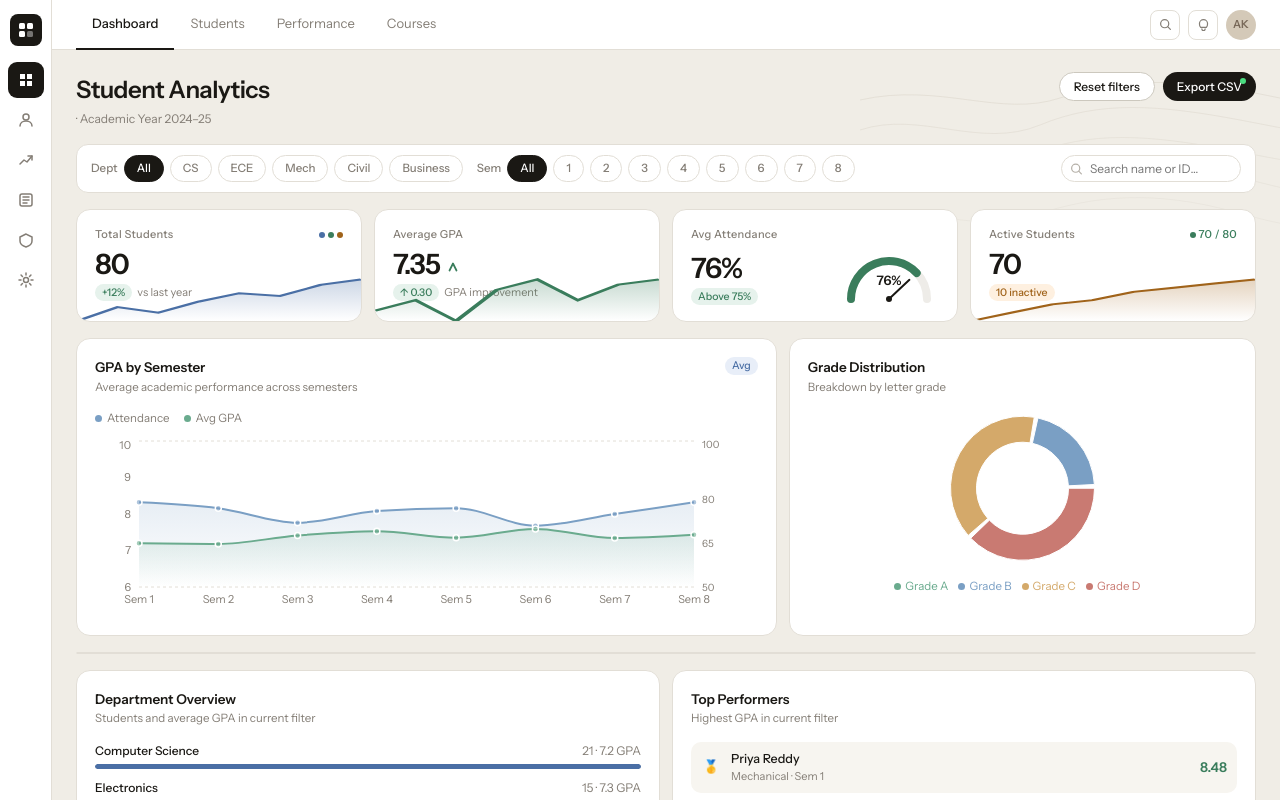
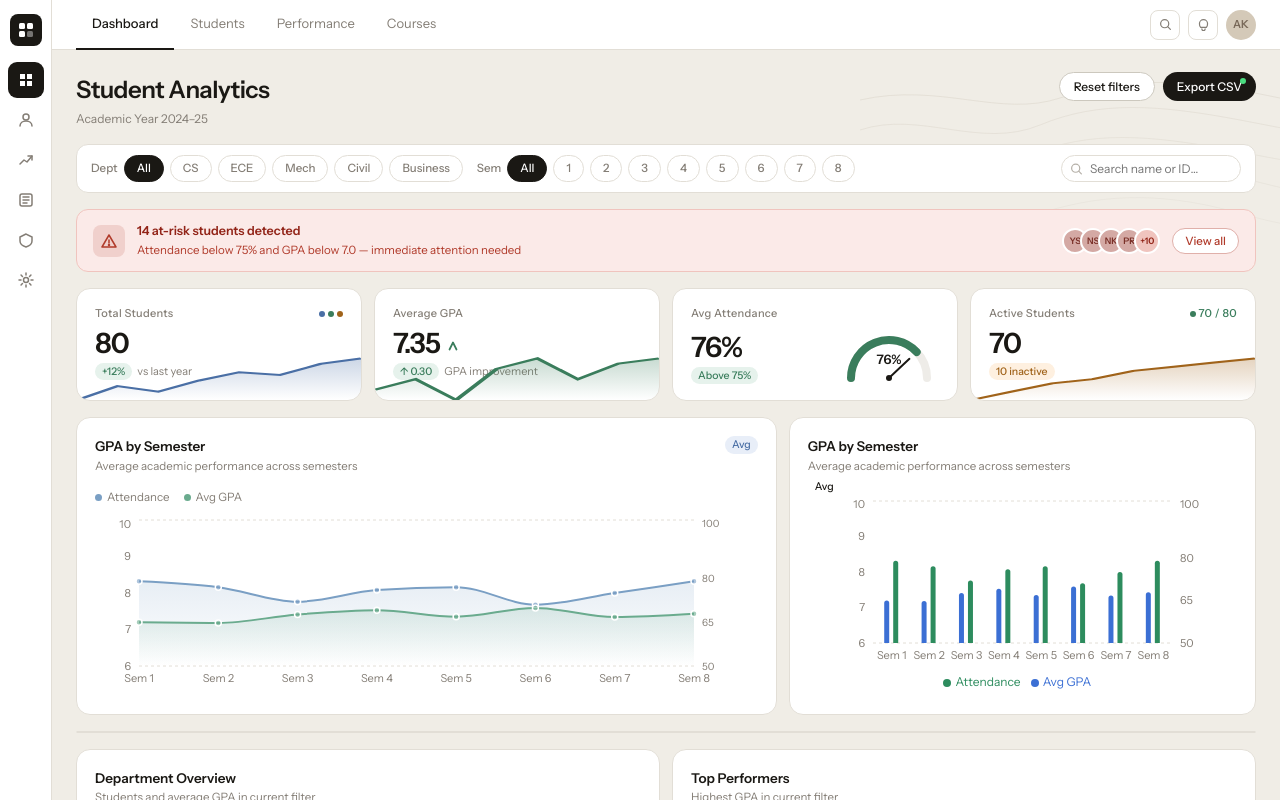
Before and after one commit to SamruddhiKharawade/Responsive-Data-Dashboard, a React (Vite) app: page / in a window 1280 px wide. Built offline with nearby package versions, Linux system fonts and the light colour scheme.

Commit message:
Initial commit

```diff
--- a/src/App.jsx
+++ b/src/App.jsx
@@ -6,10 +6,12 @@ import TopNav         from './components/TopNav'
 import TopoBackground from './components/TopoBackground'
 import StatCards      from './components/StatCards'
 import AreaChartCard  from './components/AreaChartCard'
-import DonutChart     from './components/DonutChart'
+import GradeChart     from './components/GradeChart'
 import StudentTable   from './components/StudentTable'
 import DeptOverview   from './components/DeptOverview'
 import TopPerformers  from './components/TopPerformers'
+import AtRiskBanner   from './components/AtRiskBanner'
+import StudentDrawer  from './components/StudentDrawer'
 import Modal          from './components/Modal'
 import Toast          from './components/Toast'
 
@@ -23,6 +25,7 @@ const DEPT_CHIPS = [
 ]
 
 export default function App() {
+
   // ── nav state ──────────────────────────────────────────────
   const [activeSb,  setActiveSb]  = useState(0)
   const [activeTab, setActiveTab] = useState('Dashboard')
@@ -33,8 +36,9 @@ export default function App() {
   const [search, setSearch] = useState('')
 
   // ── ui state ───────────────────────────────────────────────
-  const [modal, setModal] = useState(null)   // 'search' | 'profile' | 'settings' | null
-  const [toast, setToast] = useState('')
+  const [modal,           setModal]           = useState(null)
+  const [toast,           setToast]           = useState('')
+  const [selectedStudent, setSelectedStudent] = useState(null)
 
   const showToast = msg => setToast(msg)
 
@@ -42,34 +46,47 @@ export default function App() {
   const filtered = useMemo(() => students.filter(s => {
     if (deptF !== 'All' && s.dept !== deptF) return false
     if (semF  !== 'All' && s.sem  !== parseInt(semF)) return false
-    if (search && !s.name.toLowerCase().includes(search.toLowerCase()) && !s.id.includes(search)) return false
+    if (search &&
+        !s.name.toLowerCase().includes(search.toLowerCase()) &&
+        !s.id.includes(search)
+    ) return false
     return true
   }), [deptF, semF, search])
 
   // ── export CSV ─────────────────────────────────────────────
   const exportCSV = () => {
     const rows = [
-      ['ID', 'Name', 'Department', 'Semester', 'GPA', 'Attendance', 'Grade', 'Status'],
-      ...filtered.map(s => [s.id, s.name, s.dept, s.sem, s.gpa, s.att, s.grade, s.status]),
+      ['ID', 'Name', 'Department', 'Semester', 'GPA', 'Attendance', 'Grade', 'Status', 'Backlogs'],
+      ...filtered.map(s => [
+        s.id, s.name, s.dept, s.sem,
+        s.gpa, s.att, s.grade, s.status, s.backlogs,
+      ]),
     ]
     const csv  = rows.map(r => r.join(',')).join('\n')
     const blob = new Blob([csv], { type: 'text/csv' })
     const url  = URL.createObjectURL(blob)
     const a    = document.createElement('a')
-    a.href = url; a.download = 'students.csv'; a.click()
+    a.href = url
+    a.download = 'students.csv'
+    a.click()
     URL.revokeObjectURL(url)
     showToast(`Exported ${filtered.length} records`)
   }
 
   const resetFilters = () => {
-    setDeptF('All'); setSemF('All'); setSearch('')
+    setDeptF('All')
+    setSemF('All')
+    setSearch('')
     showToast('Filters cleared')
   }
 
   // ── sidebar handler ────────────────────────────────────────
   const handleSbSelect = (index, label) => {
     setActiveSb(index)
-    if (label === 'Settings') { setModal('settings'); return }
+    if (label === 'Settings') {
+      setModal('settings')
+      return
+    }
     showToast(`Navigated to ${label}`)
   }
 
@@ -80,7 +97,14 @@ export default function App() {
       <Sidebar activeIndex={activeSb} onSelect={handleSbSelect}/>
 
       {/* ── MAIN ── */}
-      <div style={{ flex: 1, display: 'flex', flexDirection: 'column', height: '100vh', overflow: 'hidden', position: 'relative' }}>
+      <div style={{
+        flex: 1,
+        display: 'flex',
+        flexDirection: 'column',
+        height: '100vh',
+        overflow: 'hidden',
+        position: 'relative',
+      }}>
 
         {/* ── TOPNAV ── */}
         <TopNav
@@ -92,20 +116,38 @@ export default function App() {
         />
 
         {/* ── CONTENT ── */}
-        <main style={{ flex: 1, padding: '22px 24px', overflowY: 'auto', display: 'flex', flexDirection: 'column', gap: 16, position: 'relative' }}>
+        <main style={{
+          flex: 1,
+          padding: '22px 24px',
+          overflowY: 'auto',
+          display: 'flex',
+          flexDirection: 'column',
+          gap: 16,
+          position: 'relative',
+        }}>
 
           <TopoBackground/>
 
-          {/* page header */}
-          <div style={{ display: 'flex', alignItems: 'flex-start', justifyContent: 'space-between', position: 'relative', zIndex: 1 }}>
+          {/* ── PAGE HEADER ── */}
+          <div style={{
+            display: 'flex',
+            alignItems: 'flex-start',
+            justifyContent: 'space-between',
+            position: 'relative',
+            zIndex: 1,
+          }}>
             <div>
-              <h1 style={{ fontSize: 24, fontWeight: 600, letterSpacing: '-0.5px' }}>Student Analytics</h1>
+              <h1 style={{ fontSize: 24, fontWeight: 600, letterSpacing: '-0.5px' }}>
+                Student Analytics
+              </h1>
               <p style={{ fontSize: 12, color: 'var(--muted)', marginTop: 2 }}>
-                 · Academic Year 2024–25
+                Academic Year 2024–25
               </p>
             </div>
             <div style={{ display: 'flex', gap: 8 }}>
-              <button className="btn btn-outline" onClick={resetFilters}>Reset filters</button>
+              <button className="btn btn-outline" onClick={resetFilters}>
+                Reset filters
+              </button>
               <button className="btn btn-filled" onClick={exportCSV}>
                 Export CSV
                 <span className="dot"/>
@@ -113,11 +155,18 @@ export default function App() {
             </div>
           </div>
 
-          {/* filters */}
+          {/* ── FILTERS ── */}
           <div style={{
-            display: 'flex', gap: 6, flexWrap: 'wrap', alignItems: 'center',
-            background: 'var(--white)', border: '1px solid var(--border)',
-            borderRadius: 12, padding: '10px 14px', position: 'relative', zIndex: 1,
+            display: 'flex',
+            gap: 6,
+            flexWrap: 'wrap',
+            alignItems: 'center',
+            background: 'var(--white)',
+            border: '1px solid var(--border)',
+            borderRadius: 12,
+            padding: '10px 14px',
+            position: 'relative',
+            zIndex: 1,
           }}>
             <span style={{ fontSize: 11.5, color: 'var(--muted)', fontWeight: 500 }}>Dept</span>
             {DEPT_CHIPS.map(c => (
@@ -130,7 +179,14 @@ export default function App() {
               </div>
             ))}
 
-            <span style={{ fontSize: 11.5, color: 'var(--muted)', fontWeight: 500, marginLeft: 8 }}>Sem</span>
+            <span style={{
+              fontSize: 11.5,
+              color: 'var(--muted)',
+              fontWeight: 500,
+              marginLeft: 8,
+            }}>
+              Sem
+            </span>
             {['All', ...SEMESTERS.map(String)].map(s => (
               <div
                 key={s}
@@ -141,49 +197,77 @@ export default function App() {
               </div>
             ))}
 
-            {/* search */}
+            {/* search input */}
             <div style={{ marginLeft: 'auto', position: 'relative' }}>
-              <svg style={{ position: 'absolute', left: 9, top: '50%', transform: 'translateY(-50%)', width: 13, height: 13, color: 'var(--muted2)', pointerEvents: 'none' }}
-                viewBox="0 0 16 16" fill="none" stroke="currentColor" strokeWidth="1.5">
-                <circle cx="7" cy="7" r="5"/><path d="M11 11l3 3" strokeLinecap="round"/>
+              <svg
+                style={{
+                  position: 'absolute', left: 9, top: '50%',
+                  transform: 'translateY(-50%)',
+                  width: 13, height: 13,
+                  color: 'var(--muted2)',
+                  pointerEvents: 'none',
+                }}
+                viewBox="0 0 16 16" fill="none" stroke="currentColor" strokeWidth="1.5"
+              >
+                <circle cx="7" cy="7" r="5"/>
+                <path d="M11 11l3 3" strokeLinecap="round"/>
               </svg>
               <input
                 value={search}
                 onChange={e => setSearch(e.target.value)}
                 placeholder="Search name or ID…"
                 style={{
-                  padding: '5px 12px 5px 28px', borderRadius: 20,
+                  padding: '5px 12px 5px 28px',
+                  borderRadius: 20,
                   border: '1px solid var(--border)',
                   background: 'var(--white)',
-                  fontFamily: 'var(--font)', fontSize: 12,
-                  color: 'var(--text)', outline: 'none', width: 180,
+                  fontFamily: 'var(--font)',
+                  fontSize: 12,
+                  color: 'var(--text)',
+                  outline: 'none',
+                  width: 180,
                 }}
               />
             </div>
           </div>
 
-          {/* stat cards */}
+          {/* ── AT-RISK BANNER ── */}
+          <AtRiskBanner
+            data={filtered}
+            onViewAll={() => showToast('Showing at-risk students — filter by GPA < 7 and Attendance < 75%')}
+          />
+
+          {/* ── STAT CARDS ── */}
           <StatCards data={filtered}/>
 
-          {/* charts row */}
+          {/* ── CHARTS ROW ── */}
           <div style={{ display: 'grid', gridTemplateColumns: '1.5fr 1fr', gap: 12 }}>
             <AreaChartCard students={filtered}/>
-            <DonutChart    data={filtered}/>
+            <GradeChart    data={filtered}/>
           </div>
 
-          {/* table */}
-          <StudentTable data={filtered}/>
+          {/* ── STUDENT TABLE ── */}
+          <StudentTable
+            data={filtered}
+            onRowClick={s => setSelectedStudent(s)}
+          />
 
-          {/* bottom row */}
-<div style={{ display: 'grid', gridTemplateColumns: '1fr 1fr', gap: 12 }}>
-  <DeptOverview   data={filtered}/>
-  <TopPerformers  data={filtered}/>
-</div>
+          {/* ── BOTTOM ROW ── */}
+          <div style={{ display: 'grid', gridTemplateColumns: '1fr 1fr', gap: 12 }}>
+            <DeptOverview  data={filtered}/>
+            <TopPerformers data={filtered}/>
+          </div>
 
         </main>
       </div>
 
-      {/* ── MODALS ── */}
+      {/* ── STUDENT DRAWER ── */}
+      <StudentDrawer
+        student={selectedStudent}
+        onClose={() => setSelectedStudent(null)}
+      />
+
+      {/* ── MODAL: SEARCH ── */}
       {modal === 'search' && (
         <Modal onClose={() => setModal(null)}>
           <div className="modal-title">Quick Search</div>
@@ -194,13 +278,17 @@ export default function App() {
             defaultValue={search}
             onChange={e => setSearch(e.target.value)}
             style={{
-              width: '100%', padding: '9px 14px', borderRadius: 9,
+              width: '100%',
+              padding: '9px 14px',
+              borderRadius: 9,
               border: '1px solid var(--border)',
-              fontFamily: 'var(--font)', fontSize: 13, outline: 'none',
+              fontFamily: 'var(--font)',
+              fontSize: 13,
+              outline: 'none',
             }}
           />
           <div style={{ marginTop: 10, fontSize: 12, color: 'var(--muted)' }}>
-            {filtered.length} results found
+            {filtered.length} result{filtered.length !== 1 ? 's' : ''} found
           </div>
           <button
             className="btn btn-filled"
@@ -212,20 +300,32 @@ export default function App() {
         </Modal>
       )}
 
+      {/* ── MODAL: PROFILE ── */}
       {modal === 'profile' && (
         <Modal onClose={() => setModal(null)}>
           <div style={{ display: 'flex', alignItems: 'center', gap: 14, marginBottom: 18 }}>
             <div style={{
-              width: 48, height: 48, borderRadius: '50%', background: '#d4c9b8',
+              width: 48, height: 48,
+              borderRadius: '50%',
+              background: '#d4c9b8',
               display: 'flex', alignItems: 'center', justifyContent: 'center',
               fontSize: 16, fontWeight: 600, color: '#7a6a5a',
-            }}>AK</div>
+            }}>
+              AK
+            </div>
             <div>
               <div style={{ fontWeight: 600, fontSize: 15 }}>Arjun Kumar</div>
-              <div style={{ fontSize: 12.5, color: 'var(--muted)' }}>Administrator </div>
+              <div style={{ fontSize: 12.5, color: 'var(--muted)' }}>
+                Administrator
+              </div>
             </div>
           </div>
-          {[['Role', 'Admin'], ['Department', 'Computer Science'], ['Year', '2024–25'], ['Access', 'Full']].map(([k, v]) => (
+          {[
+            ['Role',       'Admin'],
+            ['Department', 'Computer Science'],
+            ['Year',       '2024–25'],
+            ['Access',     'Full'],
+          ].map(([k, v]) => (
             <div key={k} className="csv-row">
               <span style={{ color: 'var(--muted)' }}>{k}</span>
               <span style={{ fontWeight: 500 }}>{v}</span>
@@ -241,11 +341,17 @@ export default function App() {
         </Modal>
       )}
 
+      {/* ── MODAL: SETTINGS ── */}
       {modal === 'settings' && (
         <Modal onClose={() => setModal(null)}>
           <div className="modal-title">Settings</div>
           <div className="modal-sub">Dashboard preferences</div>
-          {[['Academic Year', '2024–25'], ['Default View', 'All Departments'], ['Records per page', '8'], ['Theme', 'Light']].map(([k, v]) => (
+          {[
+            ['Academic Year',    '2024–25'],
+            ['Default View',     'All Departments'],
+            ['Records per page', '8'],
+            ['Theme',            'Light'],
+          ].map(([k, v]) => (
             <div key={k} className="csv-row">
               <span style={{ color: 'var(--muted)' }}>{k}</span>
               <span style={{ fontWeight: 500, color: 'var(--blue)' }}>{v}</span>
@@ -263,6 +369,7 @@ export default function App() {
 
       {/* ── TOAST ── */}
       {toast && <Toast message={toast} onDone={() => setToast('')}/>}
+
     </div>
   )
 }
--- a/src/components/BarChartCard.jsx
+++ b/src/components/GradeChart.jsx
@@ -22,9 +22,9 @@ const CustomTooltip = ({ active, payload, label }) => {
   )
 }
 
-export default function BarChartCard({ students }) {
+export default function GradeChart({ data }) {
   const semData = SEMESTERS.map(s => {
-    const d = students.filter(x => x.sem === s)
+    const d = data.filter(x => x.sem === s)
     return {
       sem : `Sem ${s}`,
       'Avg GPA'   : d.length ? parseFloat((d.reduce((a,b)=>a+b.gpa,0)/d.length).toFixed(2)) : 0,
--- a/src/components/StudentTable.jsx
+++ b/src/components/StudentTable.jsx
@@ -58,7 +58,6 @@ export default function StudentTable({ data , onRowClick}) {
       {label}{sortKey === k ? (sortDir === 'asc' ? ' ↑' : ' ↓') : ''}
     </th>
   )
-
   return (
     <div className="table-card">
       <div className="tbl-hdr">
@@ -143,4 +142,4 @@ export default function StudentTable({ data , onRowClick}) {
       </div>
     </div>
   )
-}
+};
```
